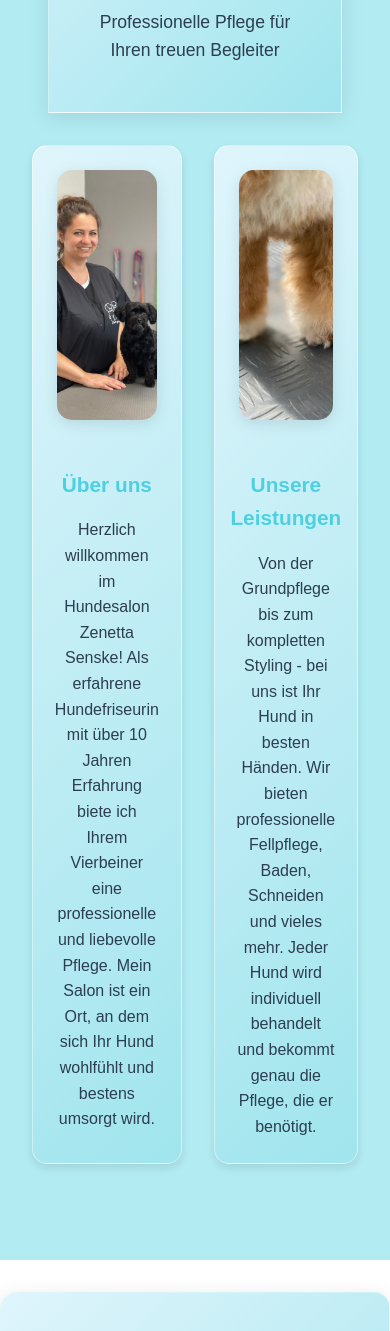
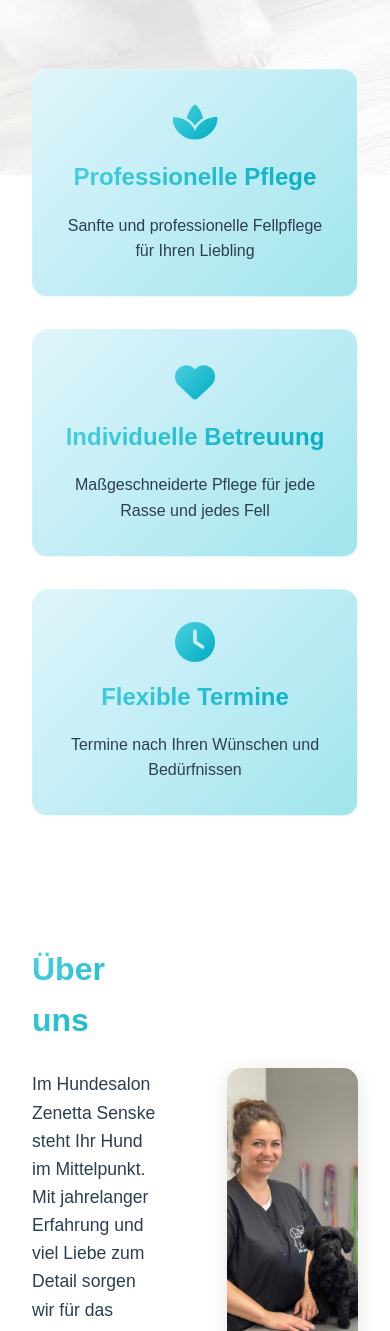
Before and after one commit to ZaraSheikhi/Hundesalon-Zaneta-Senske, a plain HTML site: page index.html in a window 390 px wide. Shown: the part 669-2000 px from the top of the page. Drawn offline with Linux system fonts and the light colour scheme.

Commit message:
Startseite geändert

```diff
--- a/css/style.css
+++ b/css/style.css
@@ -154,14 +154,202 @@ nav {
 .hero {
     text-align: center;
     padding: 4rem 2rem;
-    background-color: var(--secondary-color);
+    background: var(--gradient-primary);
     margin-bottom: 2rem;
+    position: relative;
+    overflow: hidden;
+}
+
+.hero::before {
+    content: "";
+    position: absolute;
+    top: 0;
+    left: 0;
+    right: 0;
+    bottom: 0;
+    background: var(--gradient-accent);
+    opacity: 0.1;
+    z-index: -1;
+}
+
+.hero-content {
+    max-width: 800px;
+    margin: 0 auto;
+    animation: fadeInUp 0.8s ease-out forwards;
 }
 
 .hero h1 {
     font-size: 2.5rem;
     margin-bottom: 1rem;
+    background: var(--gradient-accent);
+    -webkit-background-clip: text;
+    -webkit-text-fill-color: transparent;
+    font-weight: 800;
+}
+
+.hero p {
+    font-size: 1.3rem;
     color: var(--text-color);
+    margin-bottom: 2rem;
+}
+
+.features {
+    display: grid;
+    grid-template-columns: repeat(auto-fit, minmax(300px, 1fr));
+    gap: 2rem;
+    padding: 4rem 2rem;
+    max-width: 1200px;
+    margin: 0 auto;
+}
+
+.feature-card {
+    background: var(--gradient-primary);
+    backdrop-filter: blur(8px);
+    border: 1px solid rgba(255, 255, 255, 0.3);
+    border-radius: 15px;
+    padding: 2rem;
+    text-align: center;
+    transition: all 0.3s ease;
+    position: relative;
+    overflow: hidden;
+    opacity: 0;
+    animation: fadeInUp 0.8s ease-out forwards;
+}
+
+.feature-card::before {
+    content: "";
+    position: absolute;
+    top: 0;
+    left: 0;
+    right: 0;
+    bottom: 0;
+    background: var(--gradient-accent);
+    opacity: 0.1;
+    z-index: -1;
+}
+
+.feature-card:hover {
+    transform: translateY(-5px);
+}
+
+.feature-card:nth-child(1) {
+    animation-delay: 0.2s;
+}
+
+.feature-card:nth-child(2) {
+    animation-delay: 0.4s;
+}
+
+.feature-card:nth-child(3) {
+    animation-delay: 0.6s;
+}
+
+.feature-card i {
+    font-size: 2.5rem;
+    background: var(--gradient-accent);
+    -webkit-background-clip: text;
+    -webkit-text-fill-color: transparent;
+    margin-bottom: 1rem;
+}
+
+.feature-card h2 {
+    background: var(--gradient-accent);
+    -webkit-background-clip: text;
+    -webkit-text-fill-color: transparent;
+    font-weight: 800;
+    margin-bottom: 1rem;
+}
+
+.feature-card p {
+    color: var(--text-color);
+    line-height: 1.6;
+}
+
+.about {
+    display: grid;
+    grid-template-columns: 1fr 1fr;
+    gap: 4rem;
+    padding: 4rem 2rem;
+    max-width: 1200px;
+    margin: 0 auto;
+    align-items: center;
+}
+
+.about-content {
+    text-align: left;
+    opacity: 0;
+    animation: fadeInUp 0.8s ease-out forwards;
+    animation-delay: 0.8s;
+}
+
+.about-content h2 {
+    background: var(--gradient-accent);
+    -webkit-background-clip: text;
+    -webkit-text-fill-color: transparent;
+    font-weight: 800;
+    margin-bottom: 1.5rem;
+    font-size: 2rem;
+}
+
+.about-content p {
+    color: var(--text-color);
+    line-height: 1.6;
+    margin-bottom: 2rem;
+    font-size: 1.1rem;
+}
+
+.about-image {
+    border-radius: 15px;
+    overflow: hidden;
+    box-shadow: 0 4px 20px rgba(0,0,0,0.1);
+    opacity: 0;
+    animation: fadeInUp 0.8s ease-out forwards;
+    animation-delay: 1s;
+    position: relative;
+    width: 100%;
+    height: 400px;
+}
+
+.about-image img {
+    width: 100%;
+    height: 100%;
+    object-fit: cover;
+    display: block;
+    transition: transform 0.3s ease;
+}
+
+.about-image:hover img {
+    transform: scale(1.05);
+}
+
+.contact-preview {
+    text-align: center;
+    padding: 4rem 2rem;
+    background: var(--gradient-primary);
+    margin-top: 4rem;
+    opacity: 0;
+    animation: fadeInUp 0.8s ease-out forwards;
+    animation-delay: 2s;
+}
+
+.contact-content {
+    max-width: 800px;
+    margin: 0 auto;
+}
+
+.contact-content h2 {
+    background: var(--gradient-accent);
+    -webkit-background-clip: text;
+    -webkit-text-fill-color: transparent;
+    font-weight: 800;
+    margin-bottom: 1.5rem;
+    font-size: 2rem;
+}
+
+.contact-content p {
+    color: var(--text-color);
+    font-size: 1.2rem;
+    margin-bottom: 2rem;
 }
 
 footer {
@@ -358,6 +546,20 @@ footer ul a:hover {
     border-radius: 20px;
     box-shadow: 0 4px 20px rgba(0,0,0,0.15);
     transition: all 0.4s ease;
+    opacity: 0;
+    animation: fadeInUp 0.8s ease-out forwards;
+}
+
+.gallery-item:nth-child(1) {
+    animation-delay: 1.4s;
+}
+
+.gallery-item:nth-child(2) {
+    animation-delay: 1.6s;
+}
+
+.gallery-item:nth-child(3) {
+    animation-delay: 1.8s;
 }
 
 .gallery-item img {
@@ -651,7 +853,11 @@ footer ul a:hover {
 .gallery-preview {
     padding: 4rem 2rem;
     text-align: center;
-    background-color: var(--secondary-color);
+    background: var(--gradient-primary);
+    margin-top: 4rem;
+    opacity: 0;
+    animation: fadeIn 1s ease-out forwards;
+    animation-delay: 1.2s;
 }
 
 .gallery-preview h2 {
@@ -782,7 +988,7 @@ footer ul a:hover {
     }
 
     .hero h1 {
-        font-size: 1.8rem;
+        font-size: 2rem;
         padding: 0 1rem;
     }
 
@@ -868,6 +1074,10 @@ footer ul a:hover {
     body::before {
         background-attachment: scroll;
         opacity: 0.12;
+    }
+
+    .about-image {
+        height: 300px;
     }
 }
 
@@ -1061,4 +1271,36 @@ footer ul a:hover {
         right: 20px;
     }
 }
+
+@keyframes fadeInUp {
+    from {
+        opacity: 0;
+        transform: translateY(20px);
+    }
+    to {
+        opacity: 1;
+        transform: translateY(0);
+    }
 }
+
+@keyframes fadeIn {
+    from {
+        opacity: 0;
+    }
+    to {
+        opacity: 1;
+    }
+}
+
+@media (prefers-reduced-motion: reduce) {
+    .hero-content,
+    .feature-card,
+    .about-content,
+    .about-image,
+    .gallery-preview,
+    .gallery-item,
+    .contact-preview {
+        animation: none;
+        opacity: 1;
+    }
+}
--- a/index.html
+++ b/index.html
@@ -37,70 +37,77 @@
 
     <main>
         <section class="hero">
-            <div class="hero-text-box">
+            <div class="hero-content">
                 <h1>Willkommen im Hundesalon Zenetta Senske</h1>
-                <p>Professionelle Pflege für Ihren treuen Begleiter</p>
-            </div>
-            <div class="hero-images">
-                <div class="hero-image-container">
-                    <img src="bilder/zanetta.jpg" alt="Zenetta Senske" class="hero-image">
-                    <div class="hero-text">
-                        <h2>Über uns</h2>
-                        <p>Herzlich willkommen im Hundesalon Zenetta Senske! Als erfahrene Hundefriseurin mit über 10 Jahren Erfahrung biete ich Ihrem Vierbeiner eine professionelle und liebevolle Pflege. Mein Salon ist ein Ort, an dem sich Ihr Hund wohlfühlt und bestens umsorgt wird.</p>
-                    </div>
-                </div>
-                <div class="hero-image-container">
-                    <img src="bilder/pfoten.jpeg" alt="Hundepfoten" class="hero-image">
-                    <div class="hero-text">
-                        <h2>Unsere Leistungen</h2>
-                        <p>Von der Grundpflege bis zum kompletten Styling - bei uns ist Ihr Hund in besten Händen. Wir bieten professionelle Fellpflege, Baden, Schneiden und vieles mehr. Jeder Hund wird individuell behandelt und bekommt genau die Pflege, die er benötigt.</p>
-                    </div>
-                </div>
+                <p>Professionelle Hundepflege mit Herz und Verstand</p>
             </div>
         </section>
 
-        <section class="contact-info">
-            <div class="contact-box">
-                <h2>Kontakt</h2>
-                <div class="contact-details">
-                    <p><i class="fas fa-user"></i> Inh. Zenetta Senske</p>
-                    <p><i class="fas fa-phone"></i> Tel. 015901076038</p>
-                    <p><i class="fas fa-clock"></i> Öffnungszeiten: Mo-Fr 9:00-18:00, Sa 9:00-14:00</p>
+        <section class="features">
+            <div class="feature-card">
+                <i class="fas fa-spa"></i>
+                <h2>Professionelle Pflege</h2>
+                <p>Sanfte und professionelle Fellpflege für Ihren Liebling</p>
             </div>
-                <a href="kontakt.html" class="contact-link">Mehr Informationen</a>
+            <div class="feature-card">
+                <i class="fas fa-heart"></i>
+                <h2>Individuelle Betreuung</h2>
+                <p>Maßgeschneiderte Pflege für jede Rasse und jedes Fell</p>
+            </div>
+            <div class="feature-card">
+                <i class="fas fa-clock"></i>
+                <h2>Flexible Termine</h2>
+                <p>Termine nach Ihren Wünschen und Bedürfnissen</p>
+            </div>
+        </section>
+
+        <section class="about">
+            <div class="about-content">
+                <h2>Über uns</h2>
+                <p>Im Hundesalon Zenetta Senske steht Ihr Hund im Mittelpunkt. Mit jahrelanger Erfahrung und viel Liebe zum Detail sorgen wir für das Wohlbefinden Ihres Vierbeiners.</p>
+                <a href="leistungen.html" class="cta-button">Unsere Leistungen</a>
+            </div>
+            <div class="about-image">
+                <img src="bilder/zanetta.jpg" alt="Hundepflege">
             </div>
         </section>
 
         <section class="gallery-preview">
-            <div class="gallery-box">
-                <h2>Unsere Galerie</h2>
+            <h2>Unsere Arbeit</h2>
             <div class="gallery-grid">
                 <div class="gallery-item">
-                        <img src="bilder/IMG-20240319-WA0000.jpg" alt="Hundepflege Beispiel">
+                    <img src="bilder/WhatsApp Image 2025-04-19 at 10.21.42 (9).jpeg" alt="Hundepflege Beispiel">
                     <div class="gallery-overlay">
                         <p>Professionelle Fellpflege</p>
                     </div>
                 </div>
                 <div class="gallery-item">
-                        <img src="bilder/IMG-20240319-WA0001.jpg" alt="Hundepflege Beispiel">
+                    <img src="bilder/WhatsApp Image 2025-04-19 at 10.21.42 (8).jpeg" alt="Hundepflege Beispiel">
                     <div class="gallery-overlay">
                         <p>Vorher-Nachher Transformation</p>
                     </div>
                 </div>
                 <div class="gallery-item">
-                        <img src="bilder/IMG-20240319-WA0002.jpg" alt="Hundepflege Beispiel">
+                    <img src="bilder/WhatsApp Image 2025-04-19 at 10.21.42 (7).jpeg" alt="Hundepflege Beispiel">
                     <div class="gallery-overlay">
                         <p>Gepflegte Hundepfoten</p>
                     </div>
                 </div>
             </div>
             <a href="galerie.html" class="cta-button">Mehr Bilder ansehen</a>
+        </section>
+
+        <section class="contact-preview">
+            <div class="contact-content">
+                <h2>Kontaktieren Sie uns</h2>
+                <p>Vereinbaren Sie einen Termin oder stellen Sie uns Ihre Fragen</p>
+                <a href="kontakt.html" class="cta-button">Kontakt aufnehmen</a>
             </div>
         </section>
     </main>
 
     <footer>
-        <p>&copy; 2024 Hundesalon Zenetta Senske. Alle Rechte vorbehalten.</p>
+        <p>&copy; 2024 Hundesalon Zenetta Senske</p>
         <ul>
             <li><a href="impressum.html">Impressum</a></li>
             <li><a href="agb.html">AGB</a></li>
```
Also changed, not shown: impressum.html (+6 -6 lines). Lines whose indentation alone changed are shown as unchanged.
